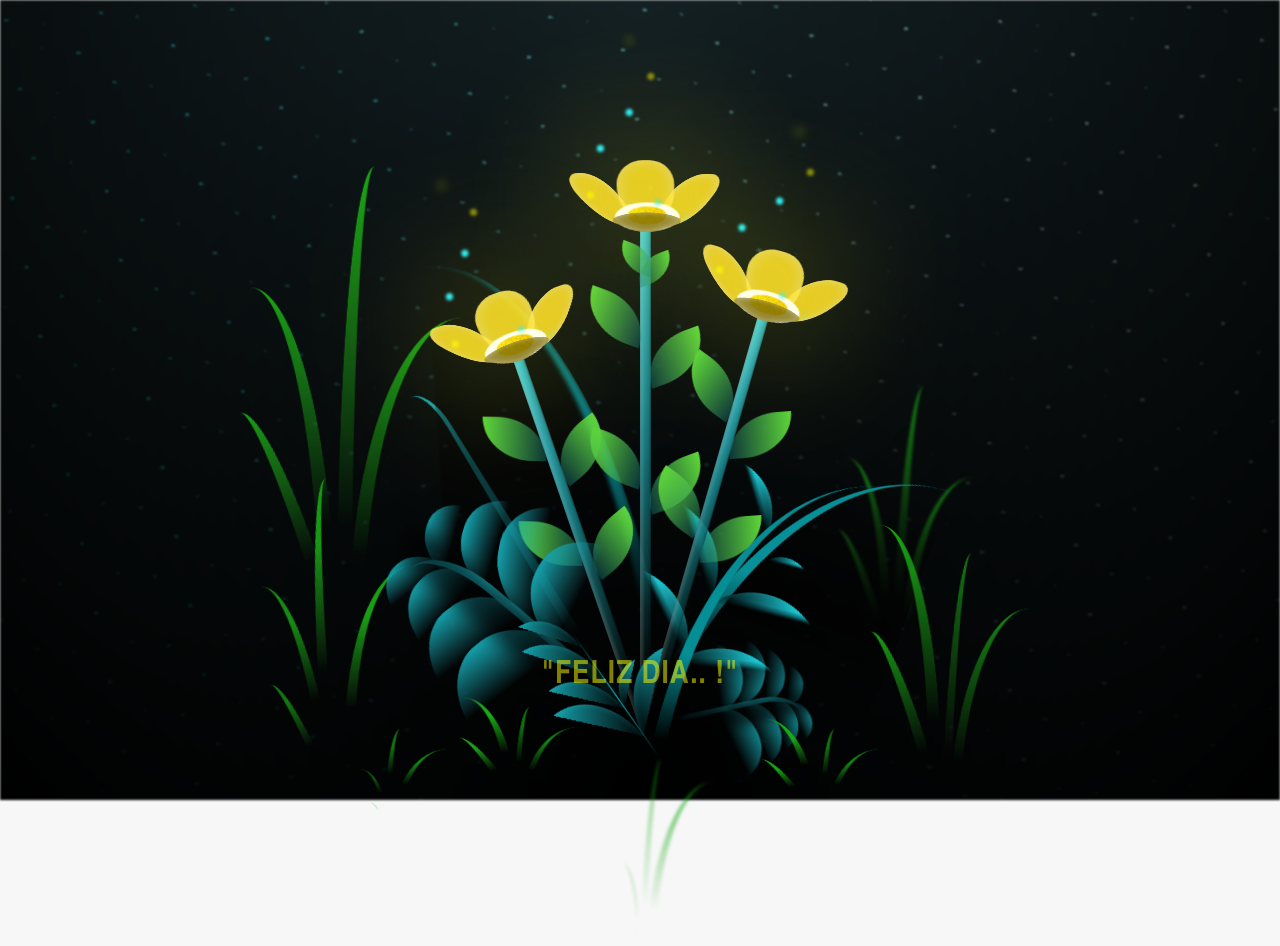
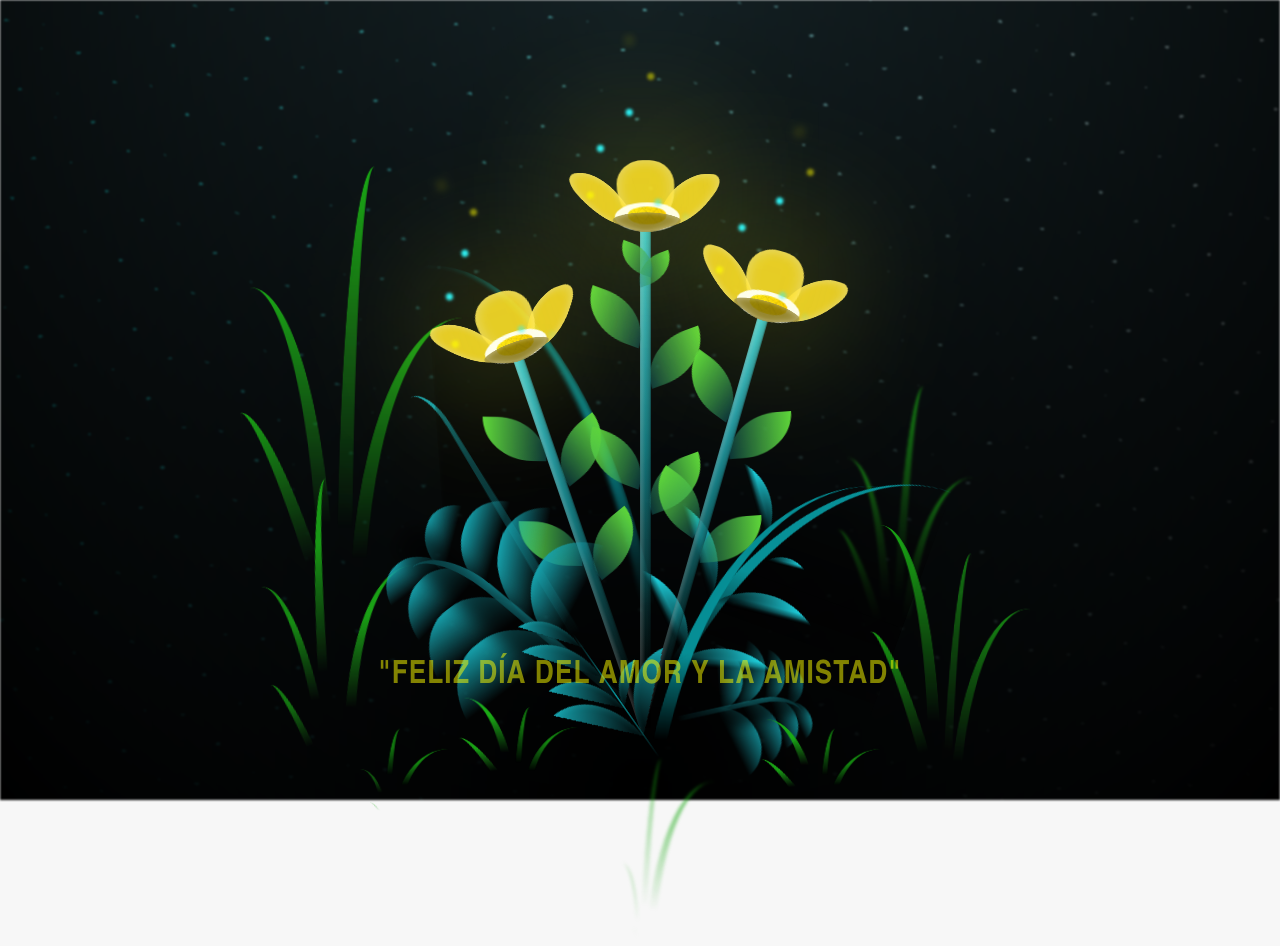
Before and after one commit to MaKo8419/amor-amistad, a plain HTML site: page flower.html in a window 1280 px wide. Drawn offline with Linux system fonts and the light colour scheme.

Commit message:
Update flower.html

```diff
--- a/flower.html
+++ b/flower.html
@@ -14,8 +14,8 @@
 
     </div>
 
-    <h1 class="titulo">"FELIZ DIA..
-      !"</h1>
+    <h1 class="titulo">"FELIZ DÍA DEL AMOR Y LA AMISTAD"
+    </h1>
     <div class="night"></div>
     <div class="flowers">
       <div class="flower flower--1">
```
